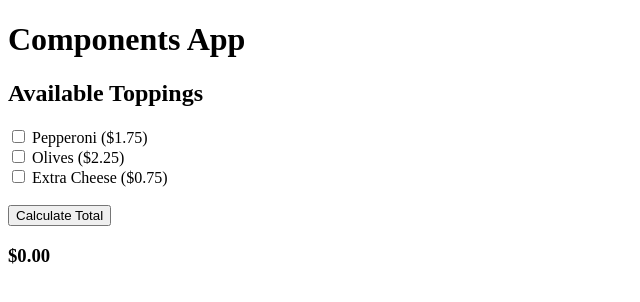
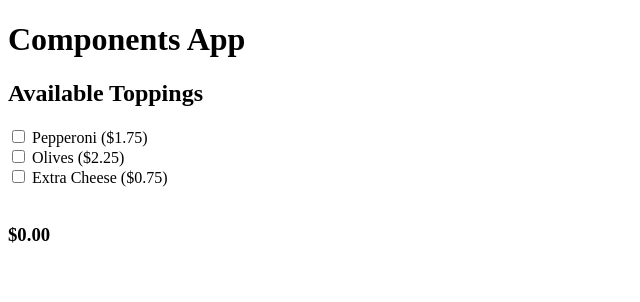
Before and after one commit to tsteelematc/components-5, an Angular app: page / in a window 1280 px wide. Shown: the top 302 px of the page, without its empty margins (0-640 px from the left). Built offline with nearby package versions, Linux system fonts and the light colour scheme.

Commit message:
Automatically Calculate total
Got rid of the calculate button and  make it auto

```diff
--- a/src/app/pizza-toppings/pizza-toppings.component.html
+++ b/src/app/pizza-toppings/pizza-toppings.component.html
@@ -13,11 +13,7 @@
     </label>
 </div>
 <br>
-<button
-    (click)="calculateTotal()"
->
-    Calculate Total
-</button>
+
 <h3>
     {{ total | currency}}
 </h3>
--- a/src/app/pizza-toppings/pizza-toppings.component.ts
+++ b/src/app/pizza-toppings/pizza-toppings.component.ts
@@ -33,15 +33,17 @@ export class PizzaToppingsComponent implements OnInit {
     );
   }
 
-  calculateTotal = () => this.total = this.pizzaToppings
+
+  //TS "getter property!!"
+  get total(){
+    return this.pizzaToppings
     .filter(
       x => x.checked
     )
     .reduce(
-      (acc, x) => acc + x.price
+      (acc, foo) => acc + foo.price
       , 0
     )
-  ;
-  total = 0;
+  };
 
 }
```
